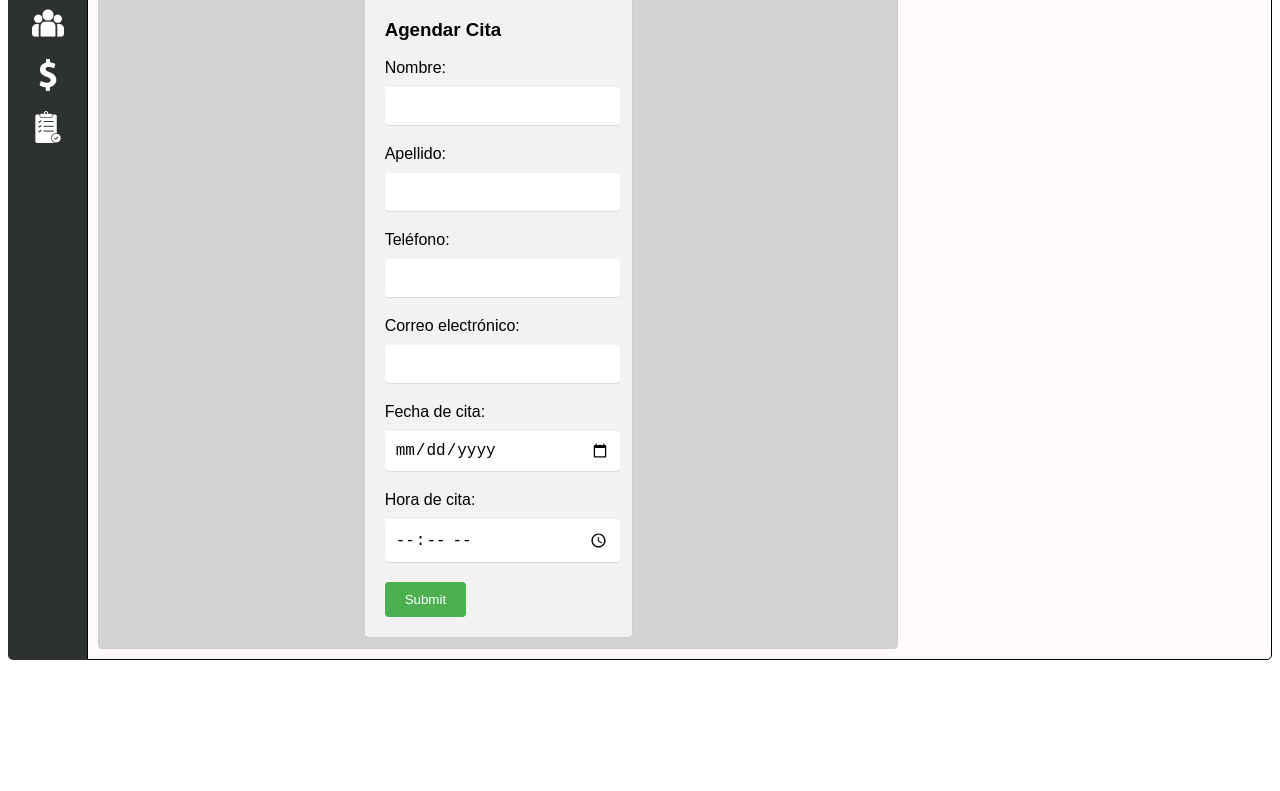
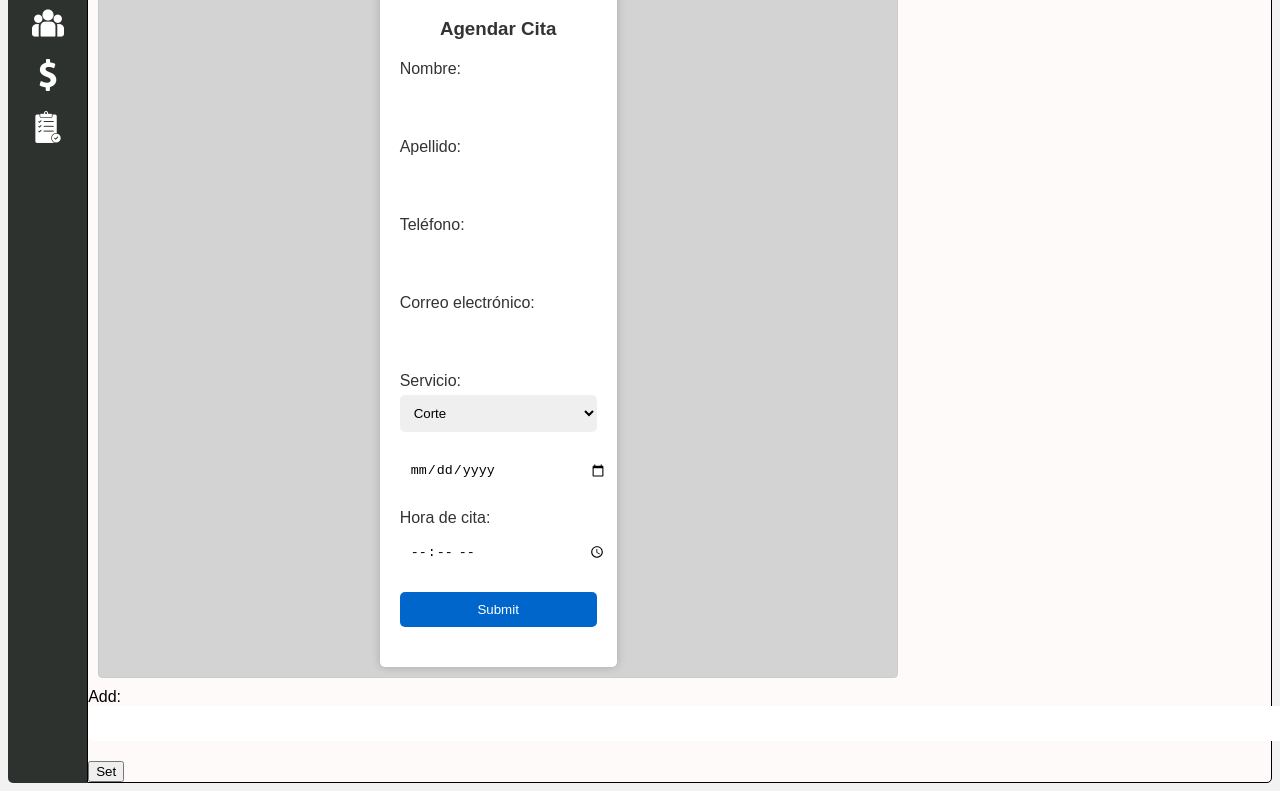
Before and after one commit to pablobravo73/ElectronBeautySalon, an Electron app: page UI/index.html in a window 1280 px wide. Shown: the part 131-922 px from the top of the page. Before the commit the page ends 800 px from the top, so only its background shows below. Drawn offline with Linux system fonts and the light colour scheme.

Commit message:
debug CRUD

```diff
--- a/index.html
+++ b/UI/index.html
@@ -60,26 +60,35 @@
                 </div>
             </div>
             <div class="element">
-                <form id="miFormulario" class="container-form">
+                <form id="apointRegisterForm" class="container-form">
                     <h3>Agendar Cita</h3>
 
                     <label for="nombre">Nombre:</label>
-                    <input type="text" name="nombre" id="nombre">
+                    <input type="text" name="nombre" id="name">
 
                     <label for="apellido">Apellido:</label>
-                    <input type="text" name="apellido" id="apellido">
+                    <input type="text" name="apellido" id="lastname">
 
                     <label for="telefono">Teléfono:</label>
-                    <input type="tel" name="telefono" id="telefono">
+                    <input type="tel" name="telefono" id="phone">
 
                     <label for="correo">Correo electrónico:</label>
-                    <input type="email" name="correo" id="correo">
+                    <input type="email" name="correo" id="email">
+
+                    <label for="servicio">Servicio:</label>
+                    <select name="servicio" id="service">
+                        <option value="corte">Corte</option>
+                        <option value="manicure">Manicure</option>
+                        <option value="pedicure">Pedicure</option>
+                        <option value="tinte">Tinte</option>
+                        <option value="peinado">Peinado</option>
+                        <option value="maquillaje">Maquillaje</option>
 
                     <label for="fecha">Fecha de cita:</label>
-                    <input type="date"   name="fecha" id="fecha">
+                    <input type="date"   name="fecha" id="date">
 
                     <label for="hora">Hora de cita:</label>
-                    <input type="time"  name="hora" id="hora">
+                    <input type="time"  name="hora" id="time">
 
 
 
@@ -88,8 +97,12 @@
 
                 </form>
             </div>
+            <div class="card-body">
+                Add: <input id="title" />
+                <button id="btnadd" type="buttonOW">Set</button>
+              </div>
 
-                </form>
+
             </div>
 
         </div>
--- /dev/null
+++ b/UI/renderer.js
@@ -0,0 +1,73 @@
+
+const formulario = document.getElementById('apointRegisterForm');
+
+formulario.addEventListener('submit', async(e) => {
+  const formData = {
+    name: document.getElementById('name').value,
+    lastname: document.getElementById('lastname').value,
+    phone: document.getElementById('phone').value,
+    email: document.getElementById('email').value,
+    appointmentType: document.getElementById('service').value,
+    appointmentDate: document.getElementById('date').value,
+    appointmentTime: document.getElementById('time').value
+  }
+  window.api.setFormData(formData)
+  console.log(formData)
+
+});
+
+// const formulario = document.getElementById('apointRegisterForm');
+
+// const nameInput = document.getElementById('name')
+// const lastnameInput = document.getElementById('lastname')
+// const phoneInput = document.getElementById('phone')
+// const emailInput = document.getElementById('email')
+// const appointmentTypeInput = document.getElementById('service')
+// const appointmentDateInput = document.getElementById('date')
+// const appointmentTimeInput = document.getElementById('time')
+
+// formulario.addEventListener('submit', async (e) => {
+//   e.preventDefault()
+//   const name = nameInput.value
+//   const lastname = lastnameInput.value
+//   const phone = phoneInput.value
+//   const email = emailInput.value
+//   const appointmentType = appointmentTypeInput.value
+//   const appointmentDate = appointmentDateInput.value
+//   const appointmentTime = appointmentTimeInput.value
+
+//   const dataForm = {
+//     name: name,
+//     lastname: lastname,
+//     phone: phone,
+//     email: email,
+//     appointmentType: appointmentType,
+//     appointmentDate: appointmentDate,
+//     appointmentTime: appointmentTime
+//   }
+//   window.api.setFormData(dataForm)
+//   console.log(dataForm)
+// })
+
+
+// formulario.addEventListener('submit', async () => {
+//   const formData = new FormData(formulario);
+//   const dataForm = {
+//     name: formData.get('name'),
+//     lastname: formData.get('lastname'),
+//     phone: formData.get('phone'),
+//     email: formData.get('email'),
+//     appointmentType: formData.get('appointmentType'),
+//     appointmentDate: formData.get('appointmentDate'),
+//     appointmentTime: formData.get('appointmentTime')
+//   }
+//   window.api.setFormData(dataForm)
+// })
+
+// const btnadd = document.getElementById('btnadd')
+// const titleInput = document.getElementById('title')
+
+// btnadd.addEventListener('click', async () => {
+//     const title = await titleInput.value
+//     window.api.setTitle(title)
+// })
--- a/styles.css
+++ b/UI/styles.css
@@ -81,7 +81,60 @@
     box-sizing: border-box;
 }
 
-form {
+/* Estilos para la aplicación empresarial */
+
+body {
+    font-family: Arial, sans-serif;
+    background-color: #f2f2f2;
+  }
+
+  .container-form {
+    max-width: 600px;
+    margin: 0 auto;
+    background-color: #fff;
+    padding: 20px;
+    box-shadow: 0px 0px 10px rgba(0, 0, 0, 0.2);
+    border-radius: 5px;
+  }
+
+  h3 {
+    margin-bottom: 20px;
+    color: #333;
+    text-align: center;
+  }
+
+  label {
+    display: block;
+    margin-bottom: 5px;
+    color: #333;
+  }
+
+  input,
+  select {
+    display: block;
+    width: 100%;
+    padding: 10px;
+    border: none;
+    border-radius: 5px;
+    margin-bottom: 20px;
+  }
+
+  input[type="submit"] {
+    background-color: #0066cc;
+    color: #fff;
+    padding: 10px 20px;
+    border: none;
+    border-radius: 5px;
+    cursor: pointer;
+    transition: background-color 0.3s ease;
+  }
+
+  input[type="submit"]:hover {
+    background-color: #0052a3;
+  }
+
+
+/* form {
     background-color: #f2f2f2;
     border: 1px solid #ccc;
     padding: 20px;
@@ -124,4 +177,4 @@ form {
 
   input[type="submit"]:hover {
     background-color: #3e8e41;
-  }
+  } */
--- a/package.json
+++ b/package.json
@@ -14,6 +14,7 @@
     "electron": "^24.1.2"
   },
   "dependencies": {
+    "sqlite": "^4.1.2",
     "sqlite3": "^5.1.6"
   }
 }
--- a/preload.js
+++ /dev/null
@@ -1,6 +0,0 @@
-const { contextBridge, ipcRenderer } = require('electron')
-
-contextBridge.exposeInMainWorld('electronAPI', {
-
-  setTitle: (fname, lname, phone, email, date, time) => ipcRenderer.send('set-title', fname, lname, phone, email, date, time)
-})
--- /dev/null
+++ b/prueba.js
@@ -0,0 +1,4 @@
+// const { dataForm } = require('./core/renderer.js')
+
+// console.log(dataForm)
+// consolelog('hola')
--- a/renderer.js
+++ /dev/null
@@ -1,40 +0,0 @@
-setEvent = window.electronAPI // this is the object exposed by preload.js
-
-
-
-const formulario = document.querySelector('#miFormulario'); // selecciona el formulario
-
-
-
-// formulario.addEventListener('submit', function (event) {
-//     event.preventDefault(()=> {
-
-
-//     }); // evita que se envíe el formulario
-
-//     const formValues = {
-//         name: document.getElementById('fname').value,
-//         lastname: document.getElementById('lname').value
-//     }
-//     //const formValues = Array.from(new FormData(formulario).entries())
-
-
-//     setEvent.setTitle(formValues);
-// });
-
-formulario.addEventListener('submit', function(event) {
-    event.preventDefault();
-
-    // Captura los valores del formulario
-    const formValues = {
-      name: document.getElementById('fname').value,
-      lastname: document.getElementById('lname').value,
-      phone: document.getElementById('phone').value,
-      email: document.getElementById('email').value,
-      apoointmentDate: document.getElementById('date').value,
-      apointmentTime: document.getElementById('time').value
-    };
-
-    setEvent.setTitle(formValues);
-
-    });
```
Also changed, not shown: core/models/models.js (added, +19 -0 lines), core/preload.js (added, +22 -0 lines), core/views/views.js (added, +28 -0 lines), main.js (+12 -83 lines), UI/img/calendar.png (renamed from img/calendar.png), UI/img/home.png (renamed from img/home.png), UI/img/inventory.png (renamed from img/inventory.png), UI/img/money.png (renamed from img/money.png), UI/img/people.png (renamed from img/people.png), 2 other files.
